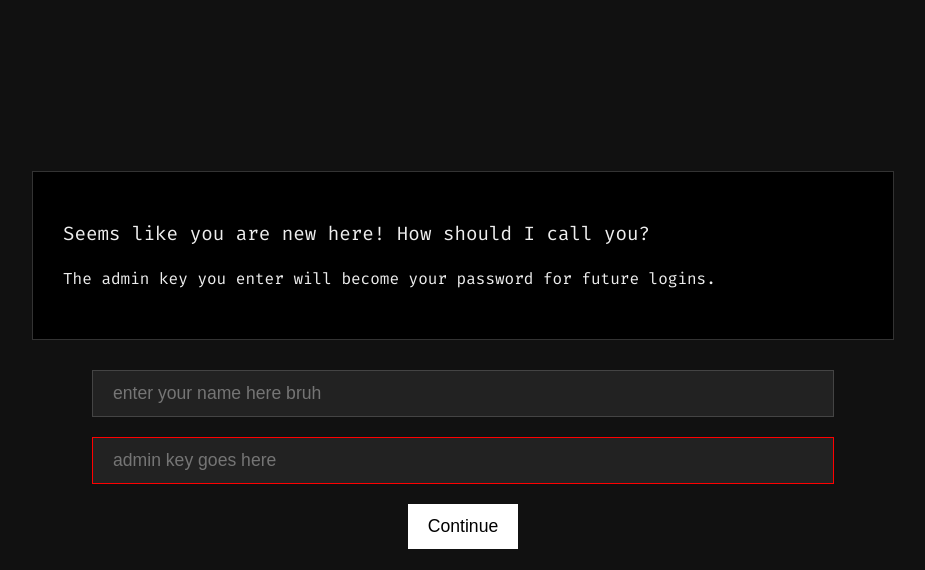
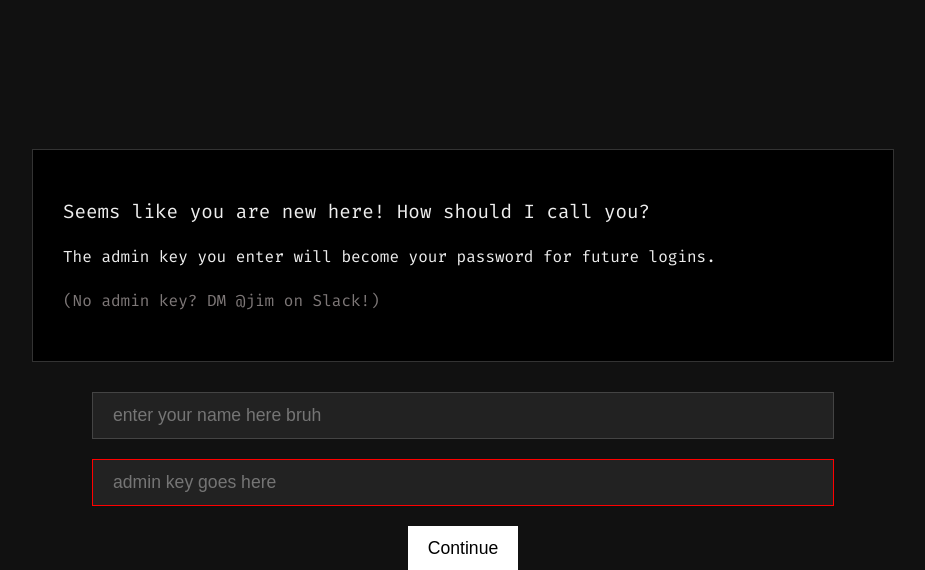
Before and after one commit to jimmydin7/ysws-orgs-dev, a Flask app: page /new in a window 1280 px wide. Shown: the top 570 px of the page, without its empty margins (177-1102 px from the left). Run offline with Flask 3, Linux system fonts and the light colour scheme.

Commit message:
change sum text

```diff
--- a/templates/new.html
+++ b/templates/new.html
@@ -12,6 +12,7 @@
     <div class="content">
       <p>Seems like you are new here! How should I call you?</p>
       <p><small>The admin key you enter will become your password for future logins.</small></p>
+      <p><small style="color: #7e7878;">(No admin key? DM @jim on Slack!)</small></p>
       {% if error %}
         <p class="error">{{ error }}</p>
       {% endif %}
```
